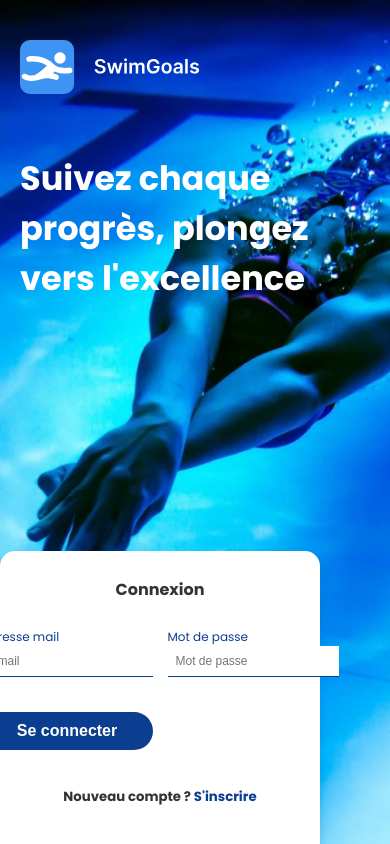
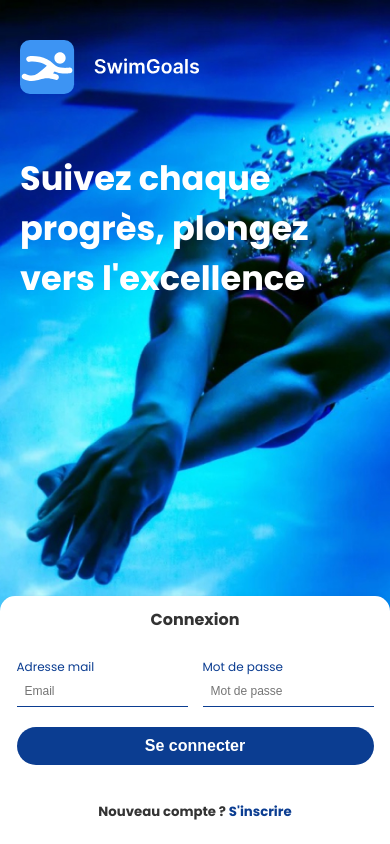
Before and after one commit to FaresBza/swimgoals_travail_bachelor, a Next.js app in the folder swimgoals_frontend/: page / in a window 390 px wide. Both pictures are taken after a click on the button "Connexion". Built offline with nearby package versions, Linux system fonts and the light colour scheme.

Commit message:
Home page Responsive v0.1

```diff
--- a/swimgoals_frontend/src/app/components/FormAuth.tsx
+++ b/swimgoals_frontend/src/app/components/FormAuth.tsx
@@ -24,9 +24,7 @@ const FormAuth: React.FC<FormAuthProps> = ({ mainTitle, buttonTitle }) => {
 
     const { handleRegister, handleLogin } = useUserApi();
 
-    const onSubmit = (e: React.FormEvent<HTMLFormElement>) => {
-        e.preventDefault();
-
+    const onSubmit = () => {
         if (mainTitle === "Connexion"){
             handleLogin({ email, password });
         } else {
@@ -72,7 +70,6 @@ const FormAuth: React.FC<FormAuthProps> = ({ mainTitle, buttonTitle }) => {
                         </div>
                         <form
                             className="form"
-                            onSubmit={onSubmit}
                         >
                             <div className="form-group">
                                 <label>Nom</label>
@@ -114,13 +111,14 @@ const FormAuth: React.FC<FormAuthProps> = ({ mainTitle, buttonTitle }) => {
                                     required
                                 />
                             </div>
+                        </form>
                         <button
                             type="submit"
                             className="submit-button"
+                            onClick={onSubmit}
                         >
                             {isButtonLogin ? "S'inscrire" : "Se connecter"}
                         </button>
-                        </form>
                         <footer>
                             <h5 className='footer-txt'>
                                 Déjà un compte ? <a onClick={() => setIsLogin(true)}>Se connecter</a>
@@ -154,13 +152,14 @@ const FormAuth: React.FC<FormAuthProps> = ({ mainTitle, buttonTitle }) => {
                                     required
                                 />
                             </div>
+                        </form>
                         <button
                             type="submit"
                             className="submit-button"
+                            onClick={onSubmit}
                         >
                             {isButtonLogin ? "Se connecter" : "S'inscrire"}
                         </button>
-                        </form>
                         <footer>
                             <h5 className='footer-txt'>
                                 Nouveau compte ? <a onClick={() => setIsLogin(false)}>S&apos;inscrire</a>
--- a/swimgoals_frontend/src/app/styles/FormAuth.scss
+++ b/swimgoals_frontend/src/app/styles/FormAuth.scss
@@ -4,10 +4,10 @@
     display: flex;
     flex-direction: column;
     align-items: variables.$align-center;
-    padding: 15px;
+    padding: 15px -11px 15px 15px;
     background: variables.$white;
     border-radius: 15px 15px 0 0;
-    width: 100%;
+    width: 100vw;
     margin: 0 auto;
     box-shadow: 0 4px 8px rgba(0, 0, 0, 0.1);
     color: #333;
@@ -114,3 +114,23 @@
         }
     }
 }
+
+@media screen and (min-width: 485px) {
+    .register-container {
+        .title-container {
+            .title {
+                font-size: 1.3rem;
+            }
+        }
+
+        .main {
+            width: 330px;
+        }
+    }
+}
+
+@media screen and (min-width: 630px) {
+    .register-container {
+        width: 500px;
+    }
+}
--- a/swimgoals_frontend/src/app/styles/Home.scss
+++ b/swimgoals_frontend/src/app/styles/Home.scss
@@ -17,5 +17,4 @@
 
 .footer {
     margin: 0;
-    width: 290px;
 }
```
Lines whose indentation alone changed are shown as unchanged.
